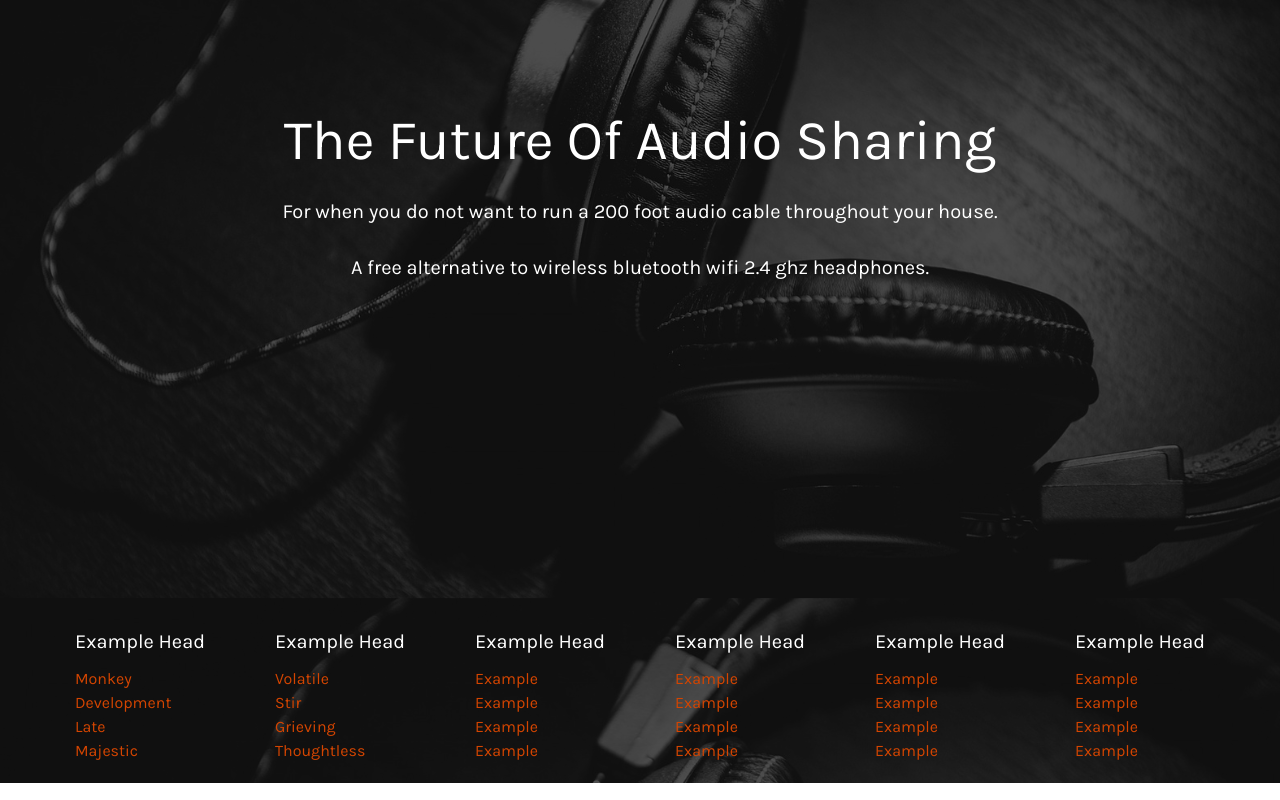
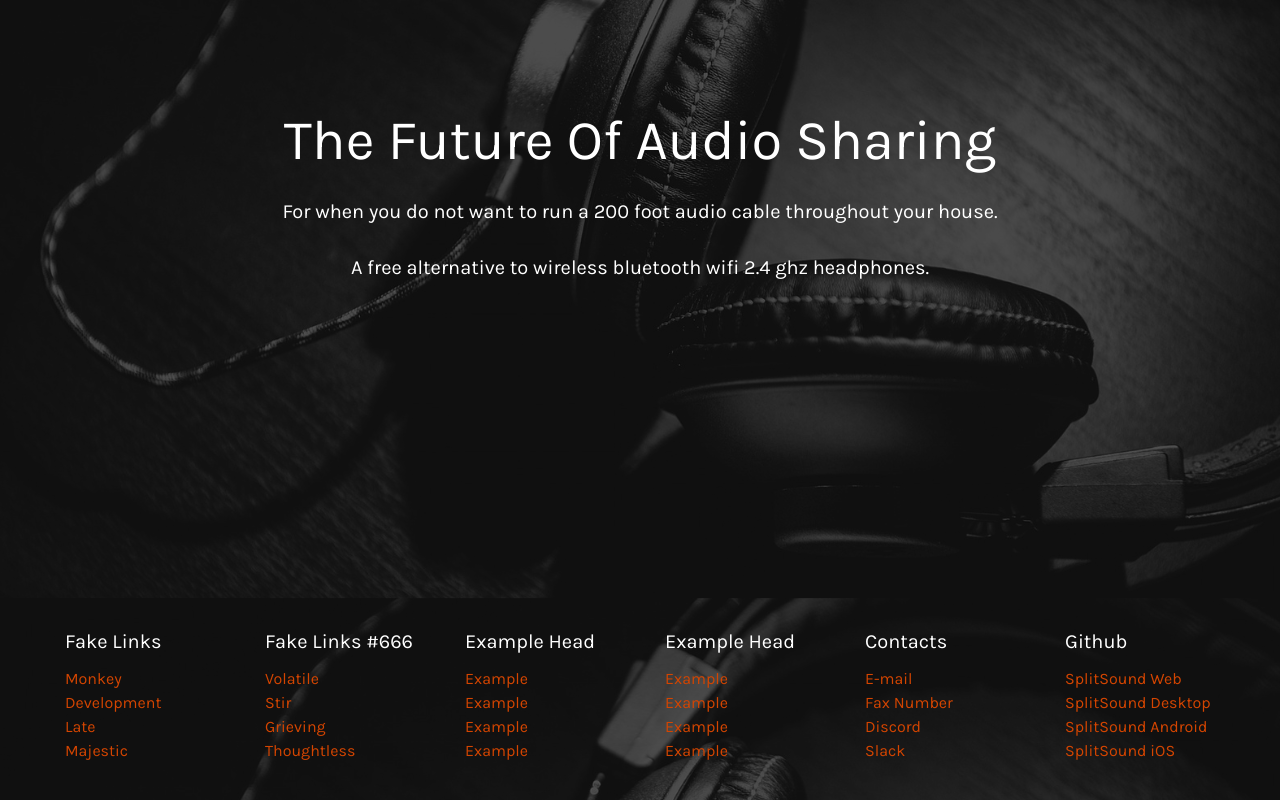
Before and after one commit to symboxtra/SplitSound-Web, a Vue app: page /#/home in a window 1280 px wide. Shown: the part 221-1021 px from the top of the page. Built offline with nearby package versions, Linux system fonts and the light colour scheme.

Commit message:
fixed padding and margin for the footer divs

```diff
--- a/src/assets/css/footer.css
+++ b/src/assets/css/footer.css
@@ -4,23 +4,25 @@
     flex-wrap: wrap;
     padding: 0 40px 20px;
 }
+
 .flexWrapper > div{
     background-color: transparent;
+    width: 150px;
+    height: 150px;
 }
+
 .footer {
-    width: 100%;
-    margin-right: auto;
-    margin-left: auto;
     position: relative;
     bottom: 0;
-    height: fit-content;
 }
+
 .footerHead{
     color: white;
     font-size: 20px;
     font-family: var(--fonts);
     margin-bottom: 13px;
 }
+
 .footerElement{
     color: var(--splitSoundOrange) ;
     font-size: 16px;
--- a/src/components/Footer.vue
+++ b/src/components/Footer.vue
@@ -3,14 +3,14 @@
         <footer class="footer">
             <div class="flexWrapper">
                 <div>
-                    <h3 class="footerHead">Example Head</h3>
+                    <h3 class="footerHead">Fake Links</h3>
                     <p class="footerElement">Monkey</p>
                     <p class="footerElement">Development</p>
                     <p class="footerElement">Late</p>
                     <p class="footerElement">Majestic</p>
                 </div>
                 <div>
-                    <h3 class="footerHead">Example Head</h3>
+                    <h3 class="footerHead">Fake Links #666</h3>
                     <p class="footerElement">Volatile</p>
                     <p class="footerElement">Stir</p>
                     <p class="footerElement">Grieving</p>
@@ -31,18 +31,18 @@
                     <p class="footerElement">Example</p>
                 </div>
                 <div>
-                    <h3 class="footerHead">Example Head</h3>
-                    <p class="footerElement">Example</p>
-                    <p class="footerElement">Example</p>
-                    <p class="footerElement">Example</p>
-                    <p class="footerElement">Example</p>
+                    <h3 class="footerHead">Contacts</h3>
+                    <p class="footerElement">E-mail</p>
+                    <p class="footerElement">Fax Number</p>
+                    <p class="footerElement">Discord</p>
+                    <p class="footerElement">Slack</p>
                 </div>
                 <div>
-                    <h3 class="footerHead">Example Head</h3>
-                    <p class="footerElement">Example</p>
-                    <p class="footerElement">Example</p>
-                    <p class="footerElement">Example</p>
-                    <p class="footerElement">Example</p>
+                    <h3 class="footerHead">Github</h3>
+                    <p class="footerElement">SplitSound Web</p>
+                    <p class="footerElement">SplitSound Desktop</p>
+                    <p class="footerElement">SplitSound Android</p>
+                    <p class="footerElement">SplitSound iOS</p>
                 </div>
             </div>
         </footer>
```
